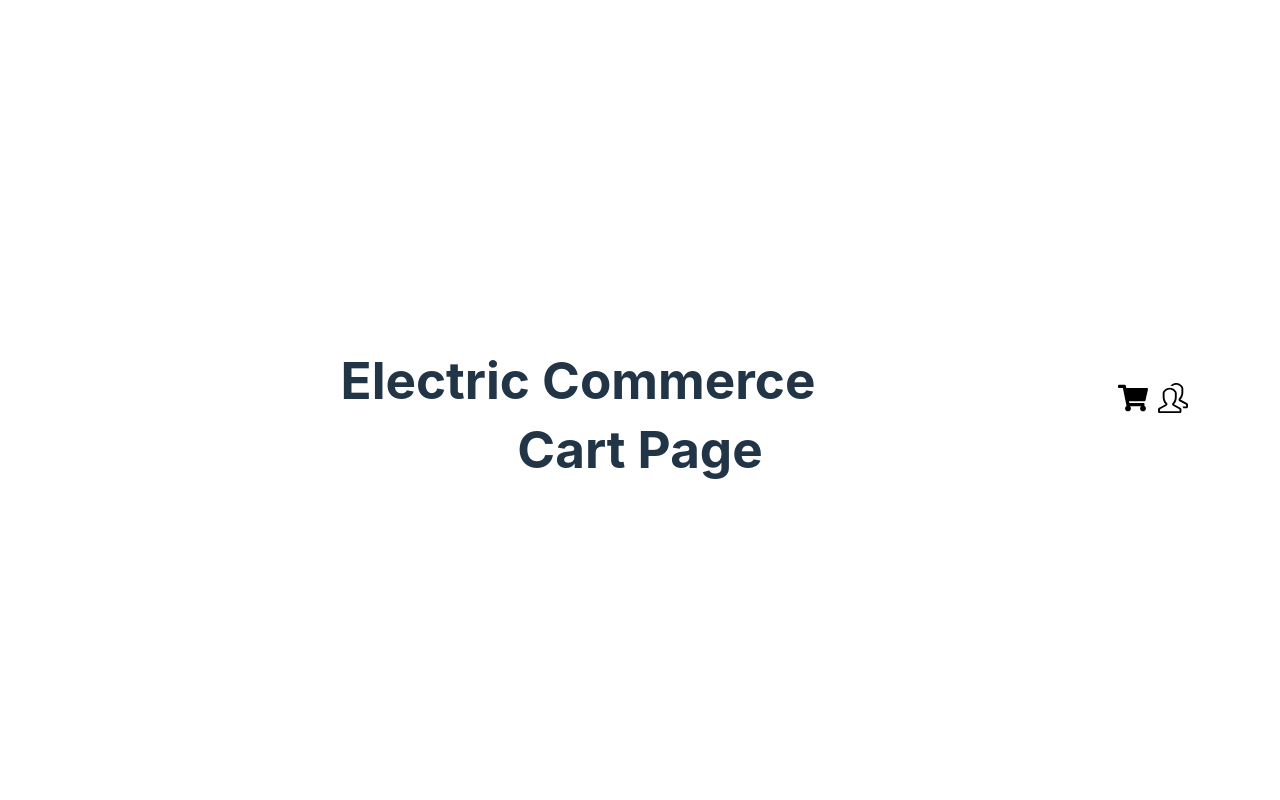
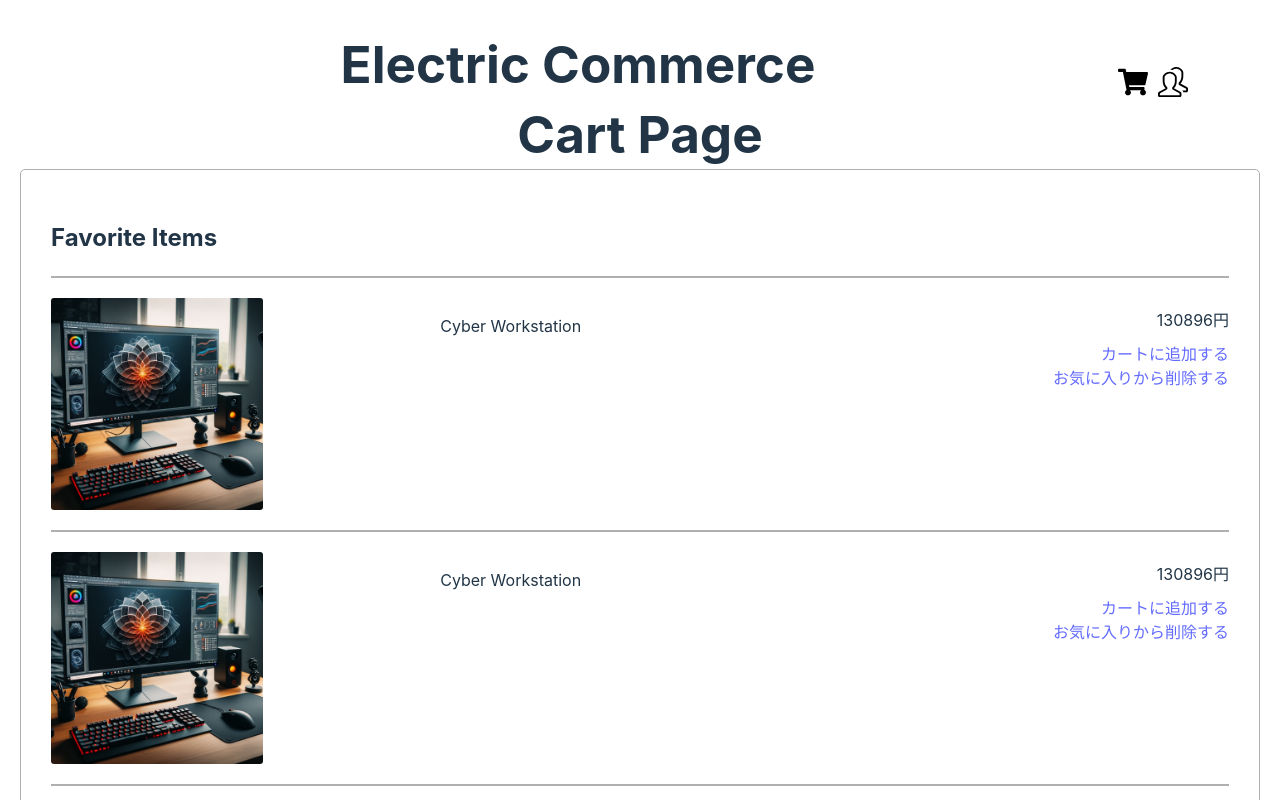
Before and after one commit to kip2/E-Commerce-Site-React, a React (Vite) app in the folder app/: page / in a window 1280 px wide. Shown: the top 800 px of the page. Built offline with nearby package versions, Linux system fonts and the light colour scheme.

Commit message:
お気に入り要素を追加

```diff
--- a/app/src/components/organisms/FavoriteItems.tsx
+++ b/app/src/components/organisms/FavoriteItems.tsx
@@ -17,7 +17,7 @@ const data = [
     }
 ]
 
-const FavoriteCard = () => {
+const FavoriteItems = () => {
     return (
         <div className="favorite-card">
             <Title title={"Favorite Items"}/>
@@ -38,4 +38,4 @@ const FavoriteCard = () => {
     )
 }
 
-export default FavoriteCard
+export default FavoriteItems
--- a/app/src/components/template/Cart.tsx
+++ b/app/src/components/template/Cart.tsx
@@ -1,10 +1,12 @@
 import Header from "../organisms/Header"
+import FavoriteItems from "../organisms/FavoriteItems"
 
 const Cart = () => {
     return(
         <>
             <Header />
             <h1>Cart Page</h1>
+            <FavoriteItems />
         </>
     )
 }
--- a/app/src/components/template/FavoriteTemplate.tsx
+++ b/app/src/components/template/FavoriteTemplate.tsx
@@ -1,11 +1,11 @@
 import Header from "../organisms/Header";
-import FavoriteCard from "../organisms/FavoriteItems";
+import FavoriteItems from "../organisms/FavoriteItems";
 
 const FavoriteTemplate = () => {
     return (
         <>
             <Header />
-            <FavoriteCard />
+            <FavoriteItems />
         </>
     )
 }
```
